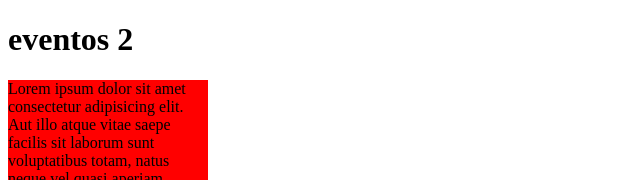
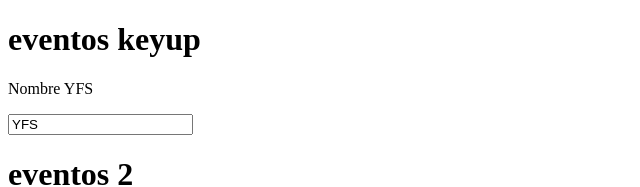
Before and after one commit to YordayFigueroaSanchez/platzi_frontend_con_angular, an Angular app in the folder 01_Curso_de_Fundamentos_de_Angular/my-store/: page / in a window 1280 px wide. Shown: the top 187 px of the page, without its empty margins (0-640 px from the left). Built offline with nearby package versions, Linux system fonts and the light colour scheme.

Commit message:
event binding keyup
event binding keyup

```diff
--- a/01_Curso_de_Fundamentos_de_Angular/my-store/src/app/app.component.html
+++ b/01_Curso_de_Fundamentos_de_Angular/my-store/src/app/app.component.html
@@ -1,3 +1,6 @@
+<h1>eventos keyup</h1>
+<p>Nombre {{ person.name }}</p>
+<input type="text" [value]="person.name" (keyup)="onChange($event)">
 <h1>eventos 2</h1>
 <div class="box" (scroll)="onScroll($event)">
   Lorem ipsum dolor sit amet consectetur adipisicing elit. Aut illo atque vitae saepe facilis sit laborum sunt voluptatibus totam, natus neque vel quasi aperiam. Deleniti asperiores fugiat quisquam officia distinctio.
--- a/01_Curso_de_Fundamentos_de_Angular/my-store/src/app/app.component.ts
+++ b/01_Curso_de_Fundamentos_de_Angular/my-store/src/app/app.component.ts
@@ -30,4 +30,10 @@ export class AppComponent {
     console.log(element.scrollTop);
 
   }
+
+  onChange(event:Event){
+    const element = event.target as HTMLInputElement;
+    this.person.name = element.value;
+
+  }
 }
```
